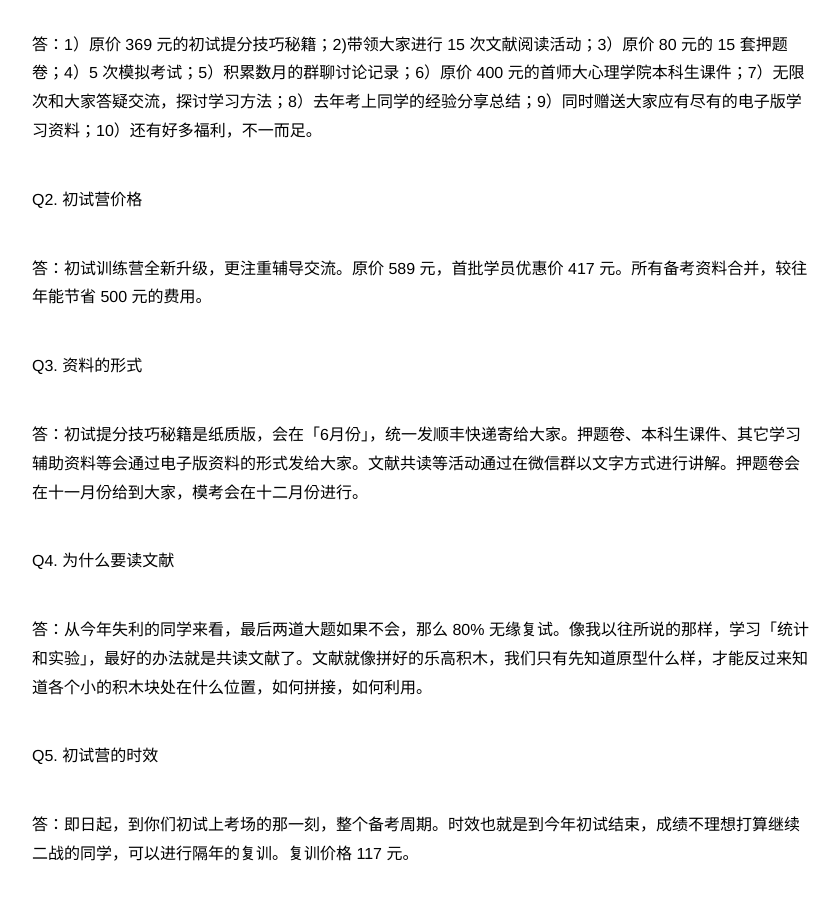
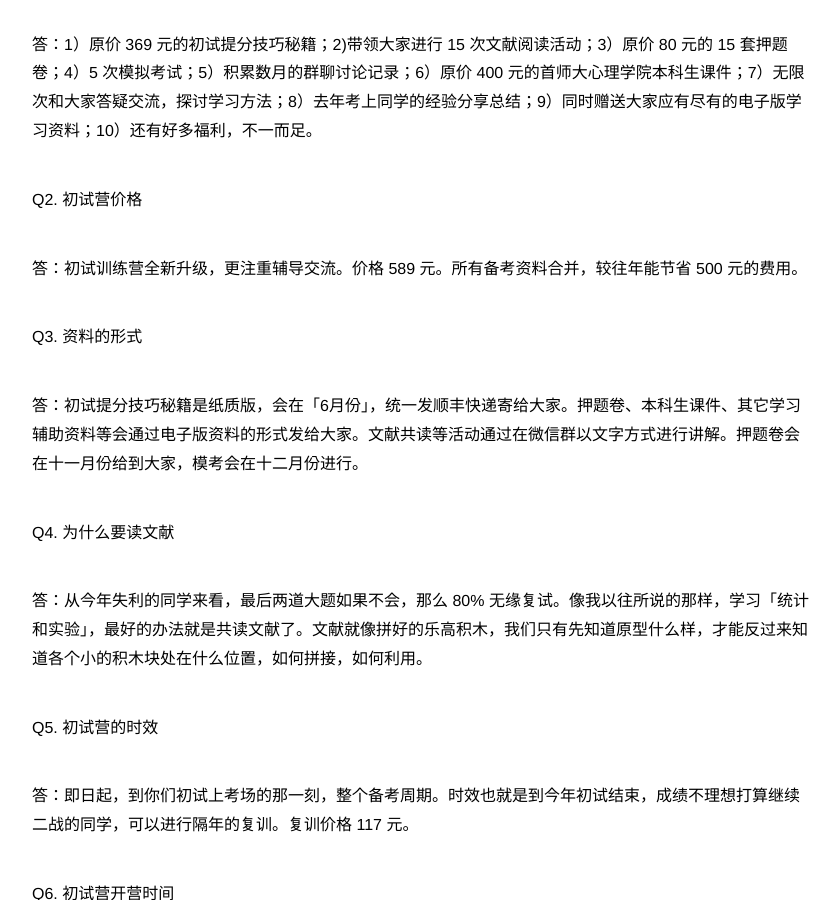
Before and after one commit to zapp926/cnu.github.io, a Jekyll site: the page built from _posts/2020-03-10-training-camp.md, in a window 1280 px wide and 900 px high, scrolled down 1799 px. Shown: the whole window, without its empty margins (218-1058 px from the left). Built offline with Jekyll 4.4.1, drawn with Linux system fonts in a browser that asks for light colours.

Commit message:
Update 2020-03-10-training-camp.md

```diff
--- a/_posts/2020-03-10-training-camp.md
+++ b/_posts/2020-03-10-training-camp.md
@@ -35,7 +35,7 @@ Q1. 初试营都包括什么
 
 Q2. 初试营价格
 
-答：初试训练营全新升级，更注重辅导交流。原价 589 元，首批学员优惠价 417 元。所有备考资料合并，较往年能节省 500 元的费用。
+答：初试训练营全新升级，更注重辅导交流。价格 589 元。所有备考资料合并，较往年能节省 500 元的费用。
 
 Q3. 资料的形式
 
```
